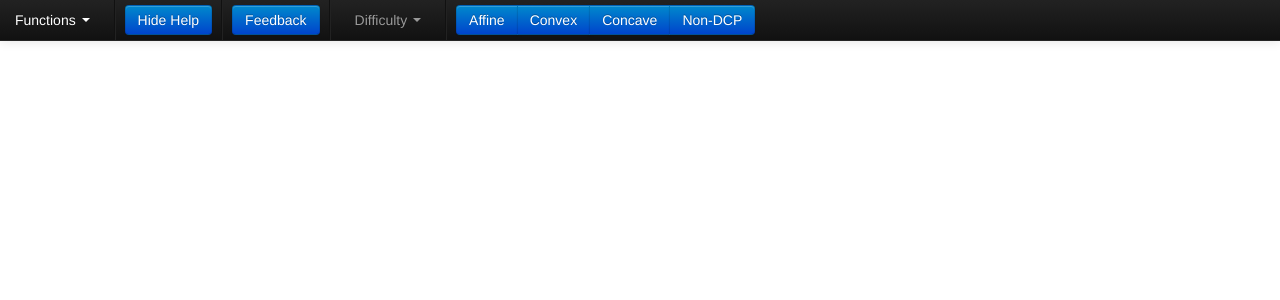
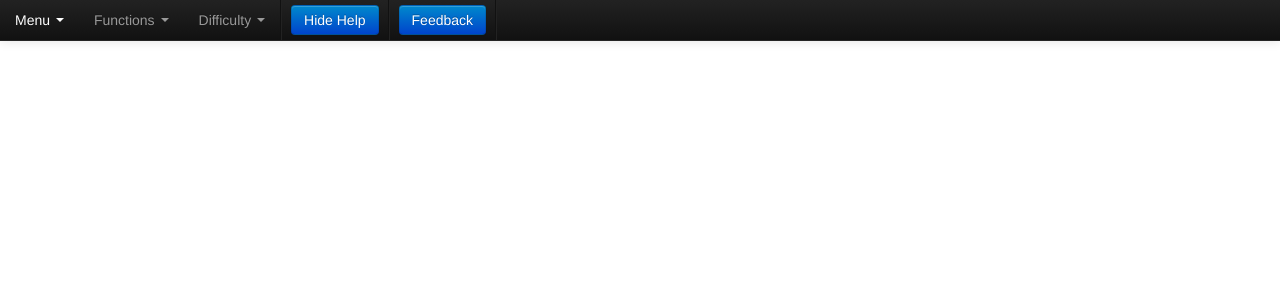
Before and after one commit to SteveDiamond/dcp_site, a Django app: page /quiz in a window 1280 px wide. Shown: the top 300 px of the page. Run offline with Django 3.2, Linux system fonts and the light colour scheme; some libraries are stand-ins or nearby versions.

Commit message:
difficulty slider, moved buttons

```diff
--- a/dcp_sandbox/static/dcp_sandbox/css/treeInteraction.css
+++ b/dcp_sandbox/static/dcp_sandbox/css/treeInteraction.css
@@ -47,6 +47,10 @@ svg {
     content:normal;
 }
 
+.dropdown + li.divider-vertical {
+    margin-left: 0;
+}
+
 #treeContainer {
     padding-top: 62px;
 }
--- a/dcp_sandbox/static/dcp_sandbox/js/TreeLayout.js
+++ b/dcp_sandbox/static/dcp_sandbox/js/TreeLayout.js
@@ -86,7 +86,7 @@ TreeLayout.getTreeHeight = function(levels) {
     var numLevels = levels.length;
     var treeHeight = numLevels*TreeConstants.BOX_HEIGHT + (numLevels-1)*TreeConstants.VERT_SEP + 2*TreeConstants.EDGE_VERT_SEP;
     var legendHeight = 0;
-    if (TreeConstructor.helpActive) {
+    if (!TreeConstructor.promptActive && TreeConstructor.helpActive) {
         legendHeight = Math.max( TreeLayout.getLegendHeight(TreeConstants.CURVATURE_LEGEND),
                                  TreeLayout.getLegendHeight(TreeConstants.SIGN_LEGEND) );
     }
--- a/dcp_sandbox/static/dcp_sandbox/js/quiz.js
+++ b/dcp_sandbox/static/dcp_sandbox/js/quiz.js
@@ -3,7 +3,13 @@
  * Handles page load for quiz.
  */
 (function($) {
-    DEFAULT_DIFFICULTY = "intermediate";
+    rightStreakLength = 0;
+    wrongStreakLength = 0;
+    level = 0;
+    STREAK_TO_LEVEL_UP = 5;
+    STREAK_TO_LEVEL_DOWN = 5;
+    MAX_LEVEL = 2;
+    LEVEL_TO_DIFFICULTY = ["easy", "intermediate", "advanced"];
     DIFFICULTY_MAP = {easy: {prob_terminate: 0.05, prob_increase: 20},
                       intermediate: {prob_terminate: 0.01, prob_increase: 10},
                       advanced: {prob_terminate: 0.01, prob_increase: 5}
@@ -19,24 +25,24 @@
                               "concave": "concave",
                               "non-convex": "non-DCP"
                              }
+    CONTINUE_BUTTON = "<button type=\"button\" " +
+                      "id=\"newExpression\" " +
+                      "class=\"btn btn-primary new-expression\">" +
+                      "New Expression</button>";
 
     $().ready(function(){
         // Start with answers hidden.
         $(".answers").hide();
         // Nodes in the parse tree cannot be edited.
         TreeConstructor.editable = false;
-        // Listen to new expression button.
-        $("#newExpression").click(loadNewExpression);
         // Start with an expression.
-        $("#newExpression").click();
+        loadNewExpression();
         // Listen to the answer buttons.
         $(".answer").click(showParseTree);
     });
 
     // Generate and display a random expression.
     function loadNewExpression() {
-        // Hide the new expression button until the user selects an answer.
-        toggleButtons();
         var difficulty = getDifficulty();
         // http://stackoverflow.com/questions/10134237/javascript-random-integer-between-two-numbers
         var choice = Math.floor(Math.random() * 3);
@@ -64,6 +70,8 @@
                 TreeConstructor.promptActive = true;
                 var expression = {name: response};
                 TreeConstructor.processParseTree(expression);
+                // Hide the new expression button until the user selects an answer.
+                toggleButtons();
             }
         });
     }
@@ -74,7 +82,7 @@
         if (hash.length > 1) {
             hash = hash.substr(1);
         } else {
-            hash = DEFAULT_DIFFICULTY;
+            hash = LEVEL_TO_DIFFICULTY[level];
         }
         return hash;
     }
@@ -100,17 +108,45 @@
      */
     function feedbackForAnswer(answer) {
         var curvature = TreeConstructor.root.curvature;
+        var suffix = ". " + CONTINUE_BUTTON;
         if (curvature == answer) {
-            var message = "The expression is " + CURVATURE_DISPLAY_NAME[curvature] +
-                          ". Click \"New Expression\" to continue."
+            var message = "The expression is " +
+                          CURVATURE_DISPLAY_NAME[curvature] + suffix;
             $(TreeConstants.ERROR_DIV).html('<div class="alert alert-success">' +
             '<span><strong>Correct!</strong> ' + message + '</span></div>')
         } else {
             var message = "The expression is " + CURVATURE_DISPLAY_NAME[curvature] +
                           ", but you answered " + CURVATURE_DISPLAY_NAME[answer] +
-                          ". Click \"New Expression\" to continue."
+                           suffix;
             $(TreeConstants.ERROR_DIV).html('<div class="alert alert-error">' +
             '<span><strong>Incorrect!</strong> ' + message + '</span></div>')
+        }
+        // Increase/decrease difficulty
+        updateLevel(curvature == answer);
+        // Listen to new expression button.
+        $("#newExpression").click(loadNewExpression);
+    }
+
+    /**
+     * Increase/decrease difficulty in response to streaks of correct/incorrect
+     * answers.
+     * correct - was the user's answer correct?
+     */
+    function updateLevel(correct) {
+        if (correct) {
+            rightStreakLength++;
+            wrongStreakLength = 0;
+        } else {
+            rightStreakLength = 0;
+            wrongStreakLength++;
+        }
+        // Increase/decrease difficulty based on performance.
+        if (rightStreakLength >= STREAK_TO_LEVEL_UP) {
+            rightStreakLength = 0;
+            level = Math.min(level + 1, MAX_LEVEL)
+        } else if (wrongStreakLength >= STREAK_TO_LEVEL_DOWN) {
+            wrongStreakLength = 0;
+            level = Math.max(level - 1, 0);
         }
     }
 
--- a/dcp_sandbox/templates/dcp_sandbox/quiz.html
+++ b/dcp_sandbox/templates/dcp_sandbox/quiz.html
@@ -7,8 +7,7 @@
 <script src="{% static "dcp_sandbox/js/quiz.js" %}"></script>
 {% endblock %}
 
-{% block post_feedback_nav %}
-<li class="divider-vertical"></li>
+{% block post_functions_nav %}
 <li class="dropdown">
     <a href="#" class="dropdown-toggle" data-toggle="dropdown">
       Difficulty
@@ -20,19 +19,19 @@
       <li><a href="#advanced">Advanced</a></li>
     </ul>
 </li>
-<!-- Buttons to specify random expression attributes -->
-<li class="divider-vertical answers"></li>
-<li>
-  <div class="btn-group answers">
-    <button id="affine" type="button" class="btn btn-primary answer">Affine</button>
-    <button id="convex" type="button" class="btn btn-primary answer">Convex</button>
-    <button id="concave" type="button" class="btn btn-primary answer">Concave</button>
-    <button id="non-convex" type="button" class="btn btn-primary answer">Non-DCP</button>
+{% endblock %}
+
+{% block below_tree %}
+<!-- Answer buttons -->
+<div class="row-fluid">
+  <div class="span4 offset4">
+    <div class="btn-group answers">
+      <button id="affine" type="button" class="btn btn-primary answer">Affine</button>
+      <button id="convex" type="button" class="btn btn-primary answer">Convex</button>
+      <button id="concave" type="button" class="btn btn-primary answer">Concave</button>
+      <button id="non-convex" type="button" class="btn btn-primary answer">Non-DCP</button>
+    </div>
   </div>
-</li>
-<!-- Button to generate random expression -->
-<li class="divider-vertical new-expression"></li>
-<li>
-  <button type="button" id="newExpression" class="btn btn-primary new-expression">New Expression</button>
-</li>
+  <div class="span4"></div>
+</div>
 {% endblock %}
--- a/dcp_sandbox/templates/dcp_sandbox/tree_page.html
+++ b/dcp_sandbox/templates/dcp_sandbox/tree_page.html
@@ -25,6 +25,18 @@
   <div class="navbar navbar-inverse navbar-fixed-top">
     <div class="navbar-inner">
       <ul class="nav">
+        <!-- Menu -->
+        <li class="dropdown">
+            <a href="#" class="dropdown-toggle" data-toggle="dropdown">
+              Menu
+              <b class="caret"></b>
+            </a>
+            <ul class="dropdown-menu">
+                <li><a href="/analyzer">Analyzer</a>
+                </li>
+                <li><a href="/quiz">Quiz</a></li>
+            </ul>
+        </li>
         {% block pre_functions_nav %}{% endblock %}
         <li class="dropdown">
             <a href="#" class="dropdown-toggle" data-toggle="dropdown">
@@ -41,6 +53,7 @@
               {% endfor %}
             </ul>
         </li>
+        {% block post_functions_nav %}{% endblock %}
         <li class="divider-vertical"></li>
         <li>
           <button type="button" id="help" class="btn btn-primary">Hide Help</button>
@@ -50,7 +63,7 @@
         <li>
           <div><a href="#feedback" role="button" class="btn btn-primary" data-toggle="modal">Feedback</a></div>
         </li>
-        {% block post_feedback_nav %}{% endblock %}
+        <li class="divider-vertical"></li>
       </ul>
     </div>
   </div>
@@ -61,9 +74,11 @@
         {% csrf_token %}
         <!--Body content-->
         <div id="chart"></div>
+        {% block below_tree %}{% endblock %}
       </div>
     </div>
   </div>
+
   <!-- Documentation Modals -->
   {% for function in functions %}
     <div id="{{ function.name }}" class="modal hide fade" tabindex="-1" role="dialog" aria-labelledby="{{ function.name }}Label" aria-hidden="true">
--- a/populate_db.py
+++ b/populate_db.py
@@ -127,7 +127,7 @@ Argument.objects.create(operator=op, position=0,
 # berhu and arguments
 op = Operator.objects.create(prefix="berhu(", infix=", ", suffix=", 2)",
                              terminal=False, num_args=1,
-                             weight=DEFAULT_WEIGHT,
+                             weight=0.25*DEFAULT_WEIGHT,
                              positive=True, negative=False,
                              convex=True, concave=False)
 Argument.objects.create(operator=op, position=0,
@@ -200,7 +200,7 @@ Argument.objects.create(operator=op, position=0,
 # kl_div and arguments
 op = Operator.objects.create(prefix="kl_div(", infix=", ", suffix=")",
                              terminal=False, num_args=2,
-                             weight=0.5*DEFAULT_WEIGHT,
+                             weight=0.25*DEFAULT_WEIGHT,
                              positive=False, negative=False,
                              convex=True, concave=False)
 for i in range(op.num_args):
```
